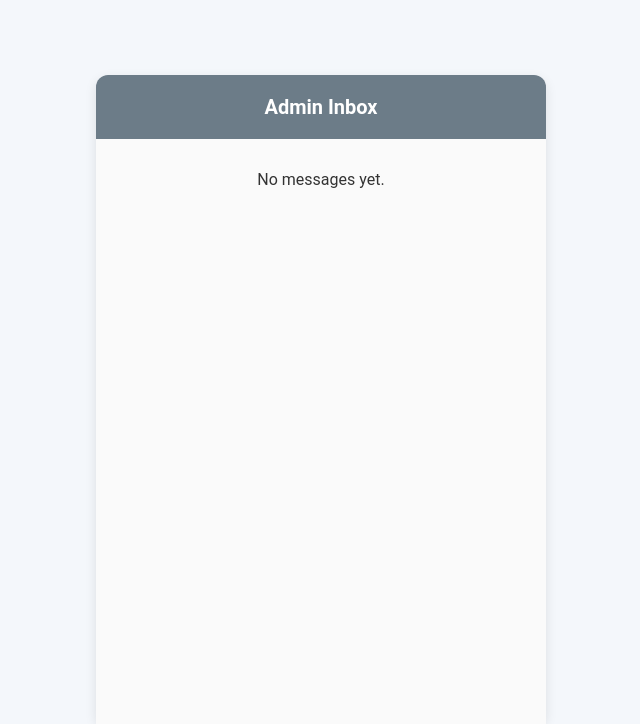
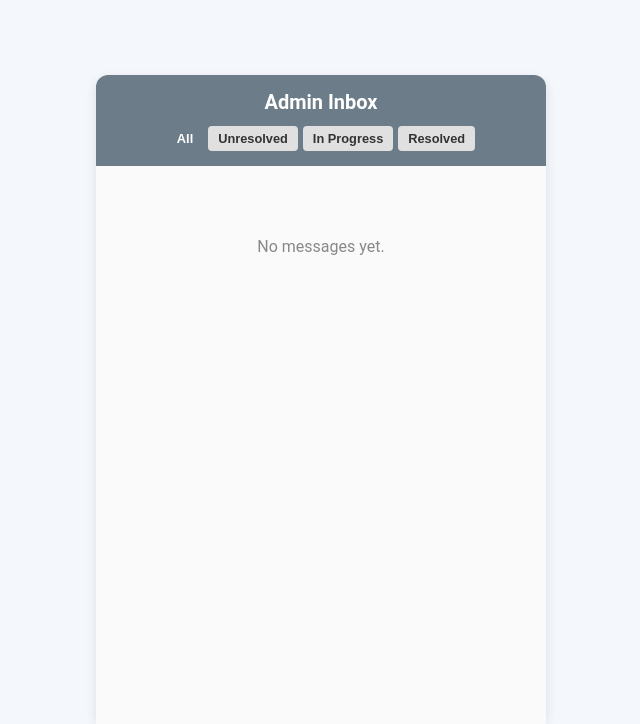
Before and after one commit to ugnaypinsao/ugnaypinsaofiles, a PHP site: page /html/admin_mes.html in a window 1280 px wide. Shown: the top 724 px of the page, without its empty margins (319-959 px from the left). Run offline with PHP 8.4, Linux system fonts and the light colour scheme.

Commit message:
message admin

```diff
--- a/css/admin_mes.css
+++ b/css/admin_mes.css
@@ -48,6 +48,7 @@ body {
     border-bottom: 1px solid #f0f0f0;
     cursor: pointer;
     transition: background 0.3s ease;
+    position: relative;
 }
 
 .message-item:hover {
@@ -175,3 +176,123 @@ small {
     padding: 40px 20px;
     color: #888;
 }
+
+/* Status buttons */
+.status-buttons {
+    display: flex;
+    gap: 5px;
+    margin-top: 10px;
+}
+
+.status-btn {
+    padding: 4px 8px;
+    border: none;
+    border-radius: 4px;
+    cursor: pointer;
+    font-size: 0.7rem;
+    font-weight: 600;
+    transition: all 0.2s ease;
+}
+
+.status-btn:hover {
+    opacity: 0.9;
+    transform: scale(1.05);
+}
+
+.status-btn.unresolved {
+    background-color: #ffebee;
+    color: #c62828;
+}
+
+.status-btn.in-progress {
+    background-color: #fff8e1;
+    color: #f57f17;
+}
+
+.status-btn.resolved {
+    background-color: #e8f5e9;
+    color: #2e7d32;
+}
+
+/* Message status display */
+.message-status {
+    margin: 15px 0;
+    padding: 8px 12px;
+    border-radius: 4px;
+    font-weight: 600;
+    font-size: 0.9rem;
+}
+
+.message-status.unresolved {
+    background-color: #ffebee;
+    color: #c62828;
+    border-left: 4px solid #c62828;
+}
+
+.message-status.in-progress {
+    background-color: #fff8e1;
+    color: #f57f17;
+    border-left: 4px solid #f57f17;
+}
+
+.message-status.resolved {
+    background-color: #e8f5e9;
+    color: #2e7d32;
+    border-left: 4px solid #2e7d32;
+}
+
+/* Status highlights */
+.message-item.unresolved {
+    border-left: 4px solid #c62828;
+}
+
+.message-item.in-progress {
+    border-left: 4px solid #f57f17;
+}
+
+.message-item.resolved {
+    border-left: 4px solid #2e7d32;
+}
+
+/* Filter controls */
+.filter-controls {
+    display: flex;
+    gap: 5px;
+    margin-top: 10px;
+    flex-wrap: wrap;
+    justify-content: center;
+}
+
+.filter-btn {
+    padding: 5px 10px;
+    border: none;
+    border-radius: 4px;
+    cursor: pointer;
+    font-size: 0.8rem;
+    font-weight: 600;
+    transition: all 0.2s ease;
+    background-color: #e0e0e0;
+    color: #333;
+}
+
+.filter-btn:hover {
+    background-color: #d0d0d0;
+}
+
+.filter-btn.active {
+    background-color: #6c7c88;
+    color: white;
+}
+
+/* Adjust inbox header for filter controls */
+.inbox-header {
+    display: flex;
+    flex-direction: column;
+    padding: 15px;
+}
+
+.inbox-header > div:first-child {
+    font-size: 20px;
+    font-weight: 600;
+    margin-bottom: 10px;
+}
--- a/html/admin_mes.html
+++ b/html/admin_mes.html
@@ -10,7 +10,15 @@
 
 <body>
   <div class="inbox-container">
-    <div class="inbox-header">Admin Inbox</div>
+    <div class="inbox-header">
+      <div>Admin Inbox</div>
+      <div class="filter-options">
+        <button class="filter-btn active" data-filter="all">All</button>
+        <button class="filter-btn" data-filter="unresolved">Unresolved</button>
+        <button class="filter-btn" data-filter="in-progress">In Progress</button>
+        <button class="filter-btn" data-filter="resolved">Resolved</button>
+      </div>
+    </div>
     <div class="message-list" id="messageList">
       <!-- Messages will be dynamically added here -->
     </div>
@@ -18,6 +26,7 @@
       <h3 id="messageSender"></h3>
       <p id="messageText"></p>
       <small id="messageTimestamp"></small>
+      <div class="message-status" id="messageStatus"></div>
       <div class="detail-buttons">
         <button onclick="closeDetail()">Back to Inbox</button>
         <button onclick="replyViaEmail()" class="reply-button">Reply via Email</button>
--- a/js/admin_mes.js
+++ b/js/admin_mes.js
@@ -1,4 +1,5 @@
 let currentMessage = null; // Store the currently viewed message
+let currentFilter = 'all'; // Store the current filter
 
 function loadMessages() {
     const messages = JSON.parse(localStorage.getItem("messages")) || [];
@@ -9,7 +10,7 @@ function loadMessages() {
     messageDetail.style.display = "none";
 
     if (messages.length === 0) {
-        messageList.innerHTML = "<p style='text-align: center;'>No messages yet.</p>";
+        messageList.innerHTML = "<div class='empty-inbox'><p>No messages yet.</p></div>";
         return;
     }
 
@@ -18,9 +19,24 @@ function loadMessages() {
     // Reverse the messages array to show the last message first
     const reversedMessages = messages.reverse();
 
-    reversedMessages.forEach((msg, index) => {
+    let filteredMessages = reversedMessages;
+    if (currentFilter !== 'all') {
+        filteredMessages = reversedMessages.filter(msg => msg.status === currentFilter);
+    }
+
+    if (filteredMessages.length === 0) {
+        messageList.innerHTML = `<div class='empty-inbox'><p>No ${currentFilter.replace('-', ' ')} messages.</p></div>`;
+        return;
+    }
+
+    filteredMessages.forEach((msg, index) => {
         const messageItem = document.createElement("div");
         messageItem.classList.add("message-item");
+
+        // Add status class if it exists
+        if (msg.status) {
+            messageItem.classList.add(msg.status);
+        }
 
         // Add a class for unread messages
         if (!msg.read) {
@@ -42,108 +58,79 @@ function loadMessages() {
           <p>${msg.text}</p>
           <small>${formattedTimestamp}</small>
           ${!msg.read ? '<span class="unread-mark">●</span>' : ''} <!-- Unread indicator -->
+          <div class="status-buttons">
+            <button class="status-btn unresolved" onclick="setStatus(event, 'unresolved')">Unresolved</button>
+            <button class="status-btn in-progress" onclick="setStatus(event, 'in-progress')">In Progress</button>
+            <button class="status-btn resolved" onclick="setStatus(event, 'resolved')">Resolved</button>
+          </div>
         `;
-        messageItem.addEventListener("click", () => {
+        messageItem.addEventListener("click", (e) => {
+            // Don't trigger if clicking on status buttons
+            if (!e.target.classList.contains('status-btn')) {
                 markAsRead(msg); // Mark the message as read when clicked
                 showDetail(msg);
+            }
         });
         messageList.appendChild(messageItem);
     });
 }
 
-function markAsRead(msg) {
+function setFilter(filter) {
+    currentFilter = filter;
+    // Update active button
+    document.querySelectorAll('.filter-btn').forEach(btn => {
+        btn.classList.toggle('active', btn.dataset.filter === filter);
+    });
+    loadMessages();
+}
+
+function setStatus(event, status) {
+    event.stopPropagation(); // Prevent triggering the message click event
+
+    const messageItem = event.target.closest('.message-item');
+    const messageText = messageItem.querySelector('p').textContent;
+    const messageFrom = messageItem.querySelector('span').textContent;
+
     const messages = JSON.parse(localStorage.getItem("messages")) || [];
-    const messageIndex = messages.findIndex(m => m.text === msg.text && m.from === msg.from);
+    const messageIndex = messages.findIndex(m => m.text === messageText && m.from === messageFrom);
+
     if (messageIndex !== -1) {
-        messages[messageIndex].read = true; // Mark the message as read
+        // Remove all status classes
+        messageItem.classList.remove('unresolved', 'in-progress', 'resolved');
+        // Add the new status class
+        messageItem.classList.add(status);
+
+        // Update the message status in storage
+        messages[messageIndex].status = status;
         localStorage.setItem("messages", JSON.stringify(messages));
+
+        // If this is the current message being viewed, update its status display
+        if (currentMessage && currentMessage.text === messageText && currentMessage.from === messageFrom) {
+            currentMessage.status = status;
+            updateStatusDisplay();
+        }
+
+        // If we're filtering and the new status doesn't match the filter, remove the message
+        if (currentFilter !== 'all' && status !== currentFilter) {
+            messageItem.remove();
+
+            // Show empty state if no messages left
+            if (document.getElementById("messageList").children.length === 0) {
+                document.getElementById("messageList").innerHTML = `<div class='empty-inbox'><p>No ${currentFilter.replace('-', ' ')} messages.</p></div>`;
+            }
+        }
     }
 }
 
-function showDetail(msg) {
-    const messageDetail = document.getElementById("messageDetail");
-    const messageList = document.getElementById("messageList");
-
-    // Store the currently viewed message
-    currentMessage = msg;
-
-    // Format the timestamp
-    const formattedTimestamp = msg.timestamp
-        ? new Date(msg.timestamp).toLocaleString()
-        : "Unknown Date"; // Placeholder if timestamp is missing or invalid
-
-    document.getElementById("messageSender").textContent = `From: ${msg.from}`;
-    document.getElementById("messageText").textContent = msg.text;
-    document.getElementById("messageTimestamp").textContent = `Sent: ${formattedTimestamp}`;
-
-    // Show detail view and hide list
-    messageDetail.style.display = "block";
-    messageList.style.display = "none";
-}
-
-function closeDetail() {
-    const messageDetail = document.getElementById("messageDetail");
-    const messageList = document.getElementById("messageList");
-
-    // Show list and hide detail view
-    messageDetail.style.display = "none";
-    messageList.style.display = "block";
-
-    // Reload messages to update read/unread status
-    loadMessages();
-}
-
-function deleteMessage() {
-    if (!currentMessage) return;
-
-    if (confirm("Are you sure you want to delete this message?")) {
-        const messages = JSON.parse(localStorage.getItem("messages")) || [];
-        const updatedMessages = messages.filter(
-            m => m.text !== currentMessage.text || m.from !== currentMessage.from
-        );
-        localStorage.setItem("messages", JSON.stringify(updatedMessages));
-        closeDetail(); // Return to the inbox after deletion
-    }
-}
-
-function replyViaEmail() {
-    if (!currentMessage) return;
-
-    // Extract email and name from the message
-    const emailRegex = /[a-zA-Z0-9._%+-]+@[a-zA-Z0-9.-]+\.[a-zA-Z]{2,}/;
-    const senderEmail = currentMessage.from.match(emailRegex);
-    const senderName = currentMessage.from.replace(emailRegex, '').trim() || "Valued Customer";
-
-    if (!senderEmail) {
-        alert("No valid email address found for this sender.");
-        return;
-    }
-
-    // Create the email template
-    const emailBody = `
-Dear ${senderName},
-
-Thank you for your message.
-
-Regarding your inquiry:
-${currentMessage.text}
-
-[Please type your reply here]
-
-Best regards,
-Pinsao Secretary
-`.trim();
-
-    // Create a mailto link
-    const subject = encodeURIComponent("Re: Your Message");
-    const body = encodeURIComponent(emailBody);
-    const mailtoLink = `https://mail.google.com/mail/?view=cm&fs=1&to=${senderEmail[0]}&su=${subject}&body=${body}`;
-
-    // Open Gmail compose window
-    window.open(mailtoLink, '_blank');
-}
+// ... (rest of the existing JavaScript code remains the same) ...
 
 // Load messages on page load
+document.addEventListener('DOMContentLoaded', () => {
+    // Set up filter button event listeners
+    document.querySelectorAll('.filter-btn').forEach(btn => {
+        btn.addEventListener('click', () => setFilter(btn.dataset.filter));
+    });
+
     loadMessages();
 
     // Check for new messages periodically
@@ -159,3 +146,4 @@ setInterval(() => {
             localStorage.setItem("lastMessageCount", messages.length);
         }
     }, 3000);
+});
```
Lines whose indentation alone changed are shown as unchanged.
